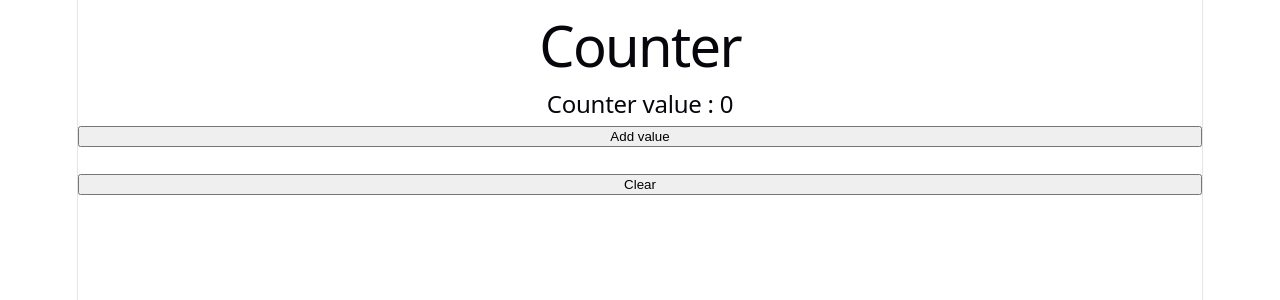
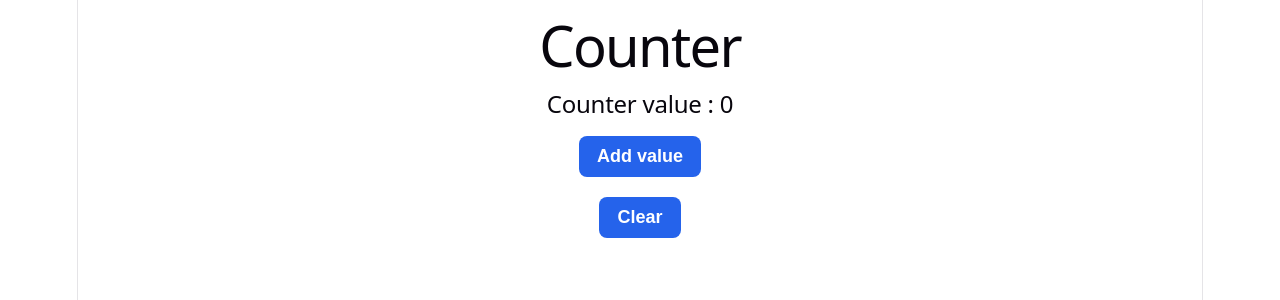
Before and after one commit to sharmayush11/react_learning, a React (Vite) app: page / in a window 1280 px wide. Shown: the top 300 px of the page. Built offline with nearby package versions, Linux system fonts and the light colour scheme.

Commit message:
css added for buttons

```diff
--- a/src/App.css
+++ b/src/App.css
@@ -1,6 +1,21 @@
-/* .visible{
-    display: block;
+button {
+  background-color: #2563eb;
+  color: white;
+  border: none;
+  padding: 10px 18px;
+  margin: 10px 8px;
+  border-radius: 8px;
+  font-size: 18px;
+  font-weight: 600;
+  cursor: pointer;
+  transition: all 0.3s ease;
 }
-.unvisible{
-    display: none;
-} */
+
+button:hover {
+  background-color: #1d4ed8;
+  transform: translateY(-2px);
+}
+
+button:active {
+  transform: scale(0.96);
+}
--- a/src/App.jsx
+++ b/src/App.jsx
@@ -1,4 +1,5 @@
 import Counter from './Counter.jsx'
+import './App.css'
 
 function App(){
   return(
--- a/src/Counter.jsx
+++ b/src/Counter.jsx
@@ -12,14 +12,14 @@ function Counter(){
 }
 
     return(
-        <>
+        <div>
             <h1>Counter</h1>
             <h2>Counter value : {counter} </h2>
 
             <button onClick={addValue}> Add value </button>
             <br />
             <button onClick={clearCons}>Clear</button>
-        </>
+        </div>
     )
 }
 export default Counter
```
